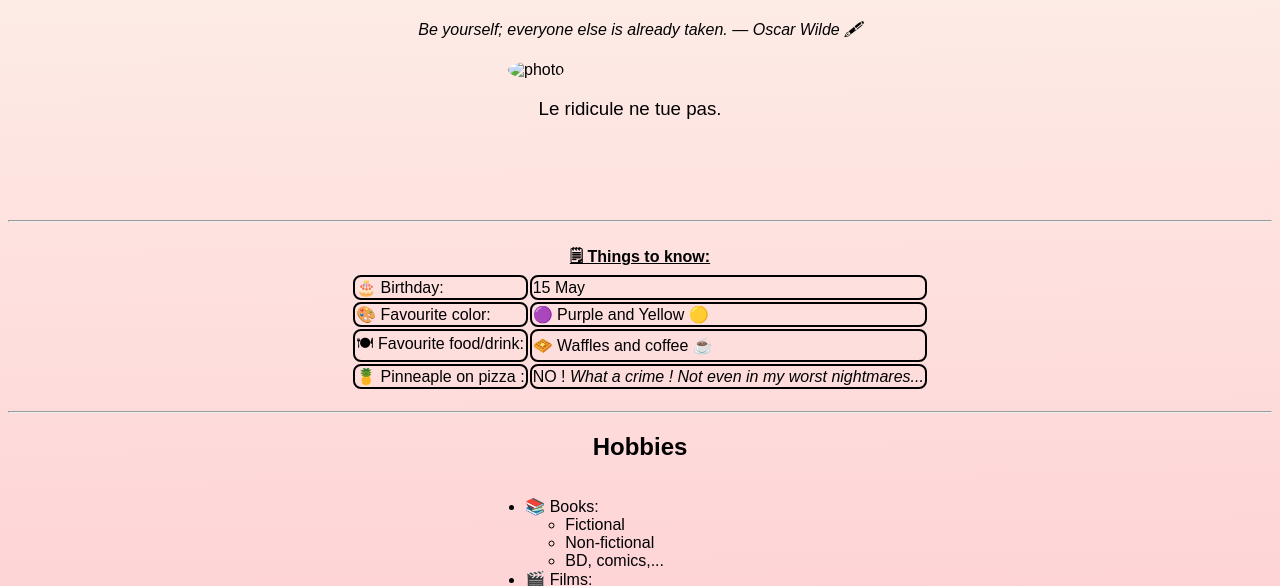
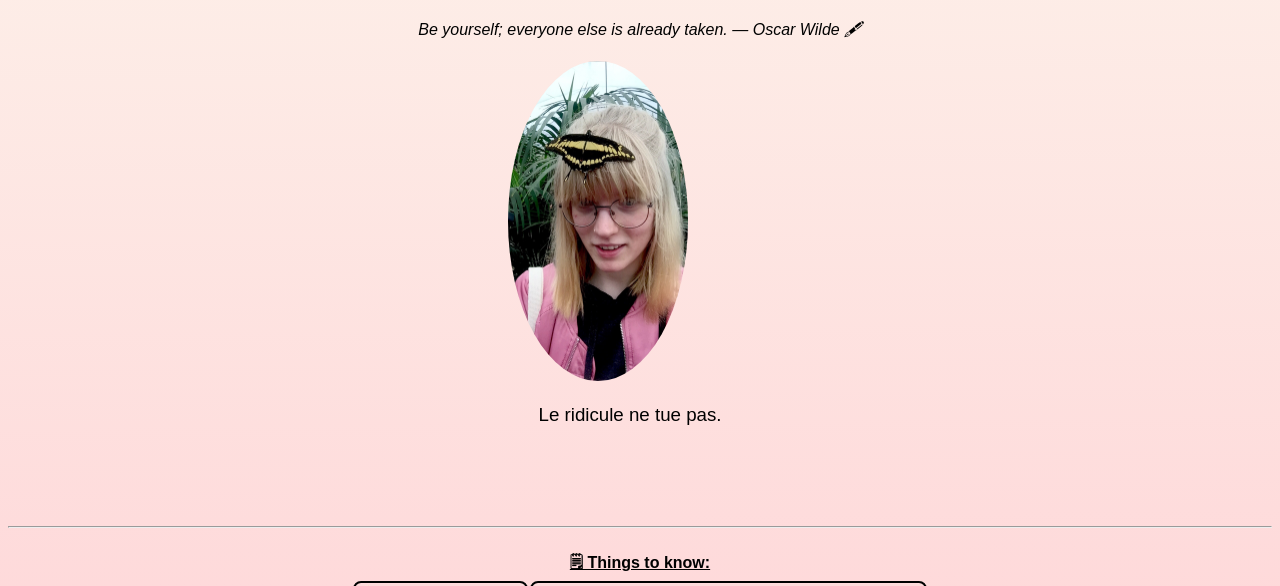
Before and after one commit to Tiffany-D/markdown-warmup-html, a plain HTML site: page index.html in a window 1280 px wide. Shown: the part 140-726 px from the top of the page. Drawn offline with Linux system fonts and the light colour scheme; the site is published under a folder, as on GitHub Pages, so addresses that start at the root find nothing.

Commit message:
correction 2

```diff
--- a/index.html
+++ b/index.html
@@ -16,7 +16,7 @@
     <h1>Tiffany Dessouroux</h1>
     <p><i>Be yourself; everyone else is already taken. ― Oscar Wilde 🖋</i></p>
     </div>
-    <img src="/IMG_3720.jpeg" alt="photo"/>
+    <img src="./IMG_3720.jpeg" alt="photo"/>
     <h3>Le ridicule ne tue pas.</h3>
     <hr/>
     <table class="infos">
```
